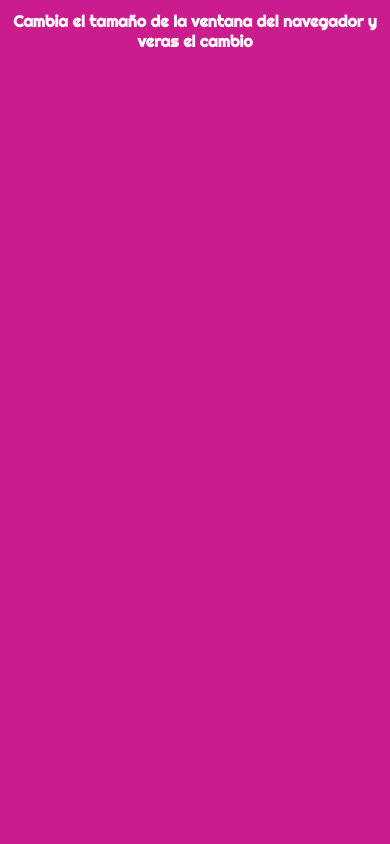
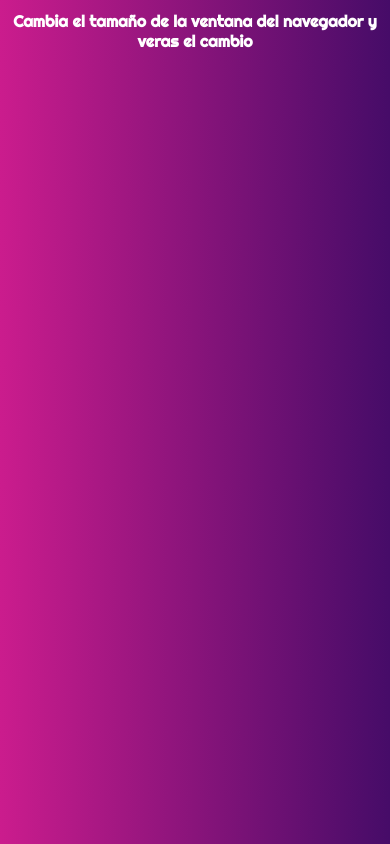
Before and after one commit to NaomiBBautista/Proyectos_TDBNP, a plain HTML site: page Proyecto11/index.html in a window 390 px wide. Drawn offline with Linux system fonts and the light colour scheme.

Commit message:
Cambiar fondo

```diff
--- a/Proyecto11/index.html
+++ b/Proyecto11/index.html
@@ -17,7 +17,8 @@
         {
             text-align: center;
             font-family: 'Righteous', cursive;
-            background-color: #850000;
+            background: rgb(133,0,0);
+            background: linear-gradient(90deg, rgba(133,0,0,1) 0%, rgba(220,0,0,1) 54%, rgba(255,219,137,1) 100%);
             color: white;
         }
 
@@ -25,7 +26,8 @@
         {
             body
             {
-                background-color: #150050;
+                background: rgb(2,0,36);
+                background: linear-gradient(90deg, rgba(2,0,36,1) 0%, rgba(9,9,121,1) 35%, rgba(0,212,255,1) 100%);
                 color:  white;
             }
 
@@ -41,7 +43,8 @@
         {
             body
             {
-                background-color: #CB1C8D;
+                background: rgb(70,12,104);
+                background: linear-gradient(270deg, rgba(70,12,104,1) 0%, rgba(203,28,141,1) 100%);
                 color:  white;
             }
 
```
